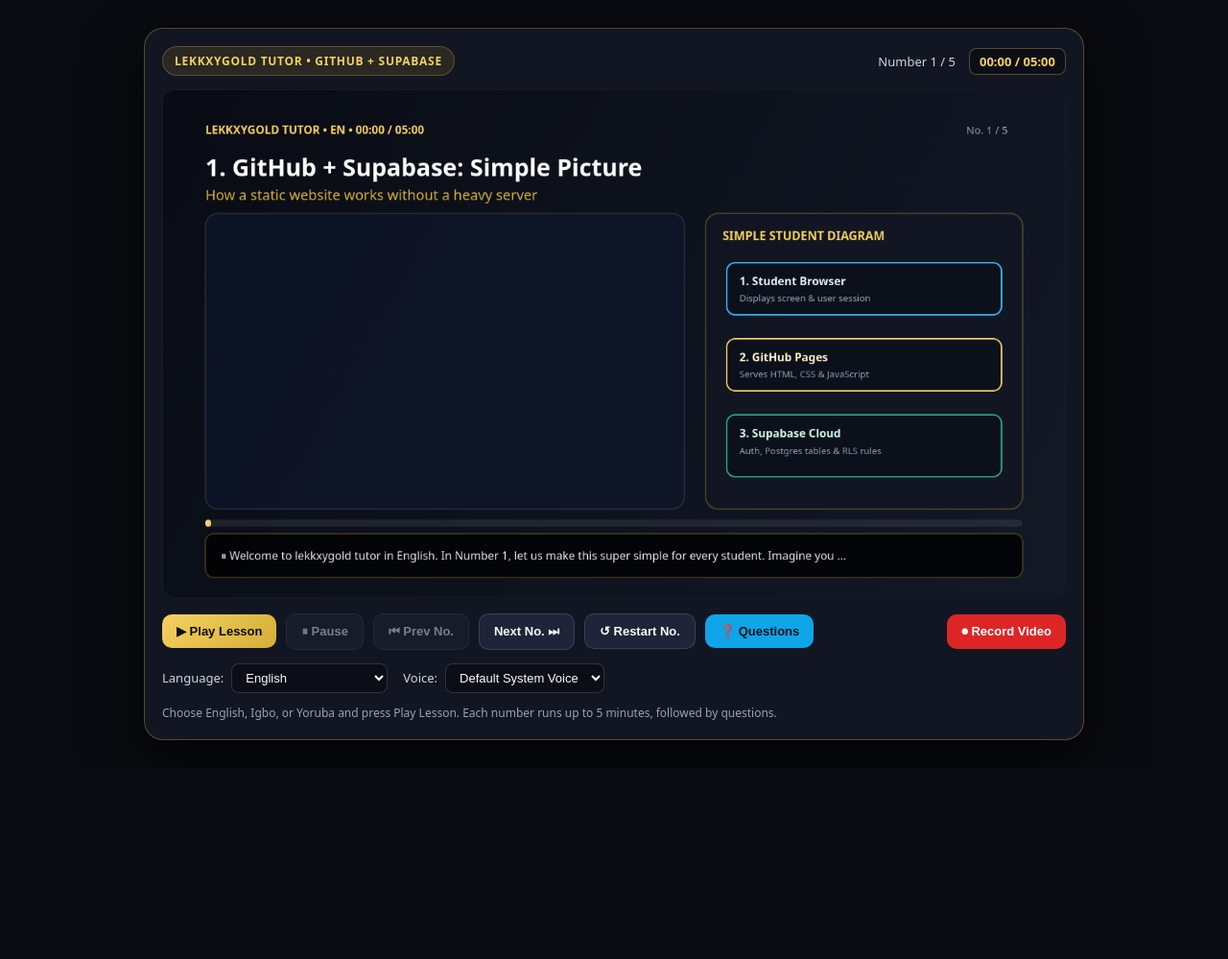
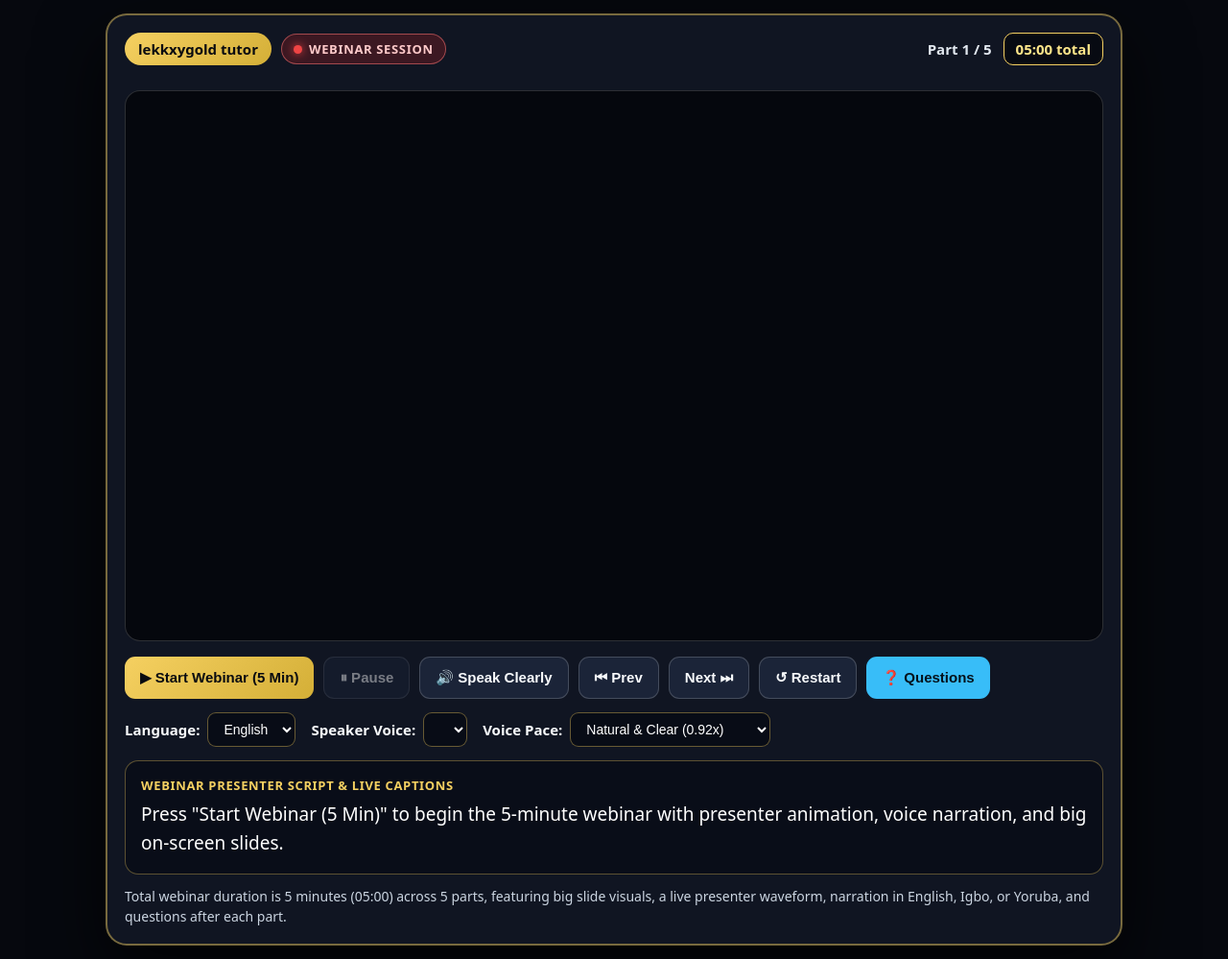
Before and after one commit to lekkxygold/lekkxytutor, a plain HTML site: page index.html in a window 1280 px wide. Shown: the whole page at 96% size. Before the commit the page ends 800 px from the top, so only its background shows below. Drawn offline with Linux system fonts and the light colour scheme; animation ran at ten frames a second.

Commit message:
Update webinar title and layout styles

```diff
--- a/index.html
+++ b/index.html
@@ -3,7 +3,7 @@
 <head>
   <meta charset="UTF-8" />
   <meta name="viewport" content="width=device-width, initial-scale=1.0" />
-  <title>lekkxygold tutor | GitHub + Supabase (EN / IG / YO)</title>
+  <title>lekkxygold tutor | Live Webinar Studio (5:00)</title>
   <style>
     * {
       box-sizing: border-box;
@@ -12,23 +12,22 @@
     }
     body {
       font-family: system-ui, -apple-system, BlinkMacSystemFont, "Segoe UI", Roboto, sans-serif;
-      background: #090b10;
+      background: #06080e;
       color: #f8fafc;
       min-height: 100vh;
       display: flex;
       flex-direction: column;
       align-items: center;
-      justify-content: center;
-      padding: 16px;
+      padding: 14px;
     }
-    .lesson-wrapper {
+    .webinar-shell {
       width: 100%;
-      max-width: 980px;
-      background: #121622;
-      border: 1px solid rgba(212, 175, 55, 0.35);
-      border-radius: 20px;
+      max-width: 1060px;
+      background: #101522;
+      border: 2px solid rgba(245, 208, 97, 0.45);
+      border-radius: 22px;
       padding: 18px;
-      box-shadow: 0 24px 60px rgba(0, 0, 0, 0.65);
+      box-shadow: 0 28px 70px rgba(0, 0, 0, 0.75);
     }
     .top-bar {
       display: flex;
@@ -38,41 +37,85 @@
       gap: 10px;
       margin-bottom: 14px;
     }
-    .badge {
-      font-size: 12px;
-      font-weight: 700;
-      letter-spacing: 0.06em;
-      text-transform: uppercase;
-      color: #f5d061;
-      background: rgba(212, 175, 55, 0.12);
-      border: 1px solid rgba(212, 175, 55, 0.3);
+    .brand-left {
+      display: flex;
+      align-items: center;
+      gap: 10px;
+      flex-wrap: wrap;
+    }
+    .brand-tag {
+      font-size: 15px;
+      font-weight: 800;
+      color: #090b10;
+      background: linear-gradient(135deg, #f5d061, #d4af37);
+      padding: 7px 14px;
+      border-radius: 999px;
+    }
+    .live-pill {
+      display: inline-flex;
+      align-items: center;
+      gap: 7px;
+      font-size: 13px;
+      font-weight: 800;
+      letter-spacing: 0.05em;
+      color: #fecaca;
+      background: rgba(220, 38, 38, 0.22);
+      border: 1px solid rgba(248, 113, 113, 0.55);
       padding: 6px 12px;
       border-radius: 999px;
     }
-    .meta-group {
+    .live-dot {
+      width: 9px;
+      height: 9px;
+      border-radius: 50%;
+      background: #ef4444;
+      box-shadow: 0 0 10px #ef4444;
+    }
+    .meta-row {
       display: flex;
+      flex-wrap: wrap;
       align-items: center;
-      gap: 14px;
-      font-size: 13px;
-      color: #cbd5e1;
+      gap: 12px;
+      font-size: 15px;
+      font-weight: 700;
+      color: #e2e8f0;
     }
     .timer-pill {
-      background: #0b0e17;
-      border: 1px solid rgba(245, 208, 97, 0.3);
-      color: #f5d061;
-      padding: 4px 10px;
-      border-radius: 8px;
-      font-weight: 700;
+      background: #070a12;
+      border: 1.5px solid #f5d061;
+      color: #fde68a;
+      padding: 6px 12px;
+      border-radius: 10px;
       font-variant-numeric: tabular-nums;
     }
+    .part-pills {
+      display: flex;
+      flex-wrap: wrap;
+      gap: 8px;
+      margin-bottom: 12px;
+    }
+    .part-pill {
+      background: #172036;
+      color: #cbd5e1;
+      border: 1px solid rgba(255, 255, 255, 0.14);
+      border-radius: 999px;
+      padding: 6px 13px;
+      font-size: 13px;
+      font-weight: 700;
+      cursor: pointer;
+    }
+    .part-pill.active {
+      background: linear-gradient(135deg, #f5d061, #d4af37);
+      color: #090b10;
+      border-color: transparent;
+    }
     .stage-box {
-      position: relative;
       width: 100%;
       aspect-ratio: 16 / 9;
-      background: #05070c;
-      border-radius: 14px;
+      background: #05070d;
+      border-radius: 16px;
       overflow: hidden;
-      border: 1px solid rgba(255, 255, 255, 0.08);
+      border: 1.5px solid rgba(255, 255, 255, 0.16);
     }
     canvas {
       width: 100%;
@@ -82,21 +125,16 @@
     .controls {
       display: flex;
       flex-wrap: wrap;
-      align-items: center;
       gap: 10px;
       margin-top: 16px;
     }
     button {
       border: none;
-      border-radius: 10px;
-      padding: 10px 15px;
-      font-size: 13px;
+      border-radius: 11px;
+      padding: 12px 16px;
+      font-size: 15px;
       font-weight: 700;
       cursor: pointer;
-      transition: transform 0.12s ease, opacity 0.15s ease;
-    }
-    button:active {
-      transform: scale(0.98);
     }
     button:disabled {
       opacity: 0.45;
@@ -107,166 +145,198 @@
       color: #090b10;
     }
     .btn-dark {
-      background: #1e2538;
+      background: #1b2438;
       color: #f8fafc;
-      border: 1px solid rgba(255, 255, 255, 0.12);
+      border: 1px solid rgba(255, 255, 255, 0.18);
     }
     .btn-quiz {
-      background: #0ea5e9;
-      color: #041019;
+      background: #38bdf8;
+      color: #05121c;
     }
-    .btn-record {
-      background: #dc2626;
-      color: #ffffff;
-      margin-left: auto;
-    }
-    .selectors-row {
+    .settings-bar {
       display: flex;
       flex-wrap: wrap;
       gap: 16px;
       align-items: center;
-      font-size: 13px;
-      color: #cbd5e1;
       margin-top: 14px;
+      font-size: 15px;
     }
-    .select-item {
+    .setting-item {
       display: flex;
       align-items: center;
       gap: 8px;
+      flex-wrap: wrap;
     }
     select {
-      background: #0b0e17;
-      color: #f8fafc;
-      border: 1px solid rgba(255, 255, 255, 0.15);
-      border-radius: 8px;
-      padding: 6px 10px;
-      font-size: 13px;
+      background: #080c16;
+      color: #ffffff;
+      border: 1.5px solid rgba(245, 208, 97, 0.4);
+      border-radius: 9px;
+      padding: 8px 12px;
+      font-size: 14px;
       max-width: 100%;
     }
-    .quiz-panel {
-      margin-top: 16px;
-      background: #0b0f1a;
-      border: 1px solid rgba(245, 208, 97, 0.35);
+    .reader-box {
+      margin-top: 14px;
+      background: #090d18;
+      border: 1.5px solid rgba(245, 208, 97, 0.35);
       border-radius: 14px;
       padding: 16px;
     }
-    .quiz-panel.hidden {
+    .reader-heading {
+      font-size: 13px;
+      font-weight: 800;
+      text-transform: uppercase;
+      letter-spacing: 0.05em;
+      color: #f5d061;
+      margin-bottom: 6px;
+    }
+    .reader-text {
+      font-size: 19px;
+      line-height: 1.6;
+      color: #ffffff;
+      font-weight: 500;
+    }
+    .quiz-box {
+      margin-top: 16px;
+      background: #090e1b;
+      border: 2px solid #38bdf8;
+      border-radius: 14px;
+      padding: 18px;
+    }
+    .quiz-box.hidden {
       display: none;
     }
-    .quiz-header {
-      font-size: 12px;
-      font-weight: 700;
+    .quiz-tag {
+      font-size: 13px;
+      font-weight: 800;
       text-transform: uppercase;
-      letter-spacing: 0.05em;
       color: #38bdf8;
       margin-bottom: 6px;
     }
-    .quiz-question {
-      font-size: 16px;
+    .quiz-q {
+      font-size: 20px;
       font-weight: 700;
       color: #ffffff;
-      margin-bottom: 12px;
+      line-height: 1.45;
+      margin-bottom: 14px;
+    }
+    .quiz-opts {
+      display: grid;
+      grid-template-columns: 1fr;
+      gap: 10px;
+    }
+    .opt-btn {
+      text-align: left;
+      background: #172036;
+      color: #ffffff;
+      border: 1.5px solid rgba(255, 255, 255, 0.18);
+      border-radius: 11px;
+      padding: 13px 15px;
+      font-size: 17px;
       line-height: 1.4;
     }
-    .quiz-options {
-      display: grid;
-      grid-template-columns: repeat(auto-fit, minmax(220px, 1fr));
-      gap: 10px;
+    .opt-btn.correct {
+      background: rgba(16, 185, 129, 0.25);
+      border-color: #10b981;
+      color: #ecfdf5;
     }
-    .option-btn {
-      text-align: left;
-      background: #171e30;
-      color: #f1f5f9;
-      border: 1px solid rgba(255, 255, 255, 0.12);
-      padding: 11px 13px;
-      border-radius: 10px;
-      font-size: 13px;
+    .opt-btn.wrong {
+      background: rgba(239, 68, 68, 0.25);
+      border-color: #ef4444;
+      color: #fef2f2;
+    }
+    .quiz-ans {
+      margin-top: 14px;
+      font-size: 18px;
+      line-height: 1.5;
+      color: #fde68a;
       font-weight: 600;
     }
-    .option-btn:hover {
-      border-color: #f5d061;
-    }
-    .option-btn.correct {
-      background: rgba(16, 185, 129, 0.22);
-      border-color: #10b981;
-      color: #d1fae5;
-    }
-    .option-btn.wrong {
-      background: rgba(239, 68, 68, 0.22);
-      border-color: #ef4444;
-      color: #fee2e2;
-    }
-    .quiz-feedback {
-      margin-top: 12px;
-      font-size: 13px;
-      line-height: 1.5;
-      color: #fde68a;
-    }
-    .quiz-next-row {
-      margin-top: 12px;
+    .next-wrap {
+      margin-top: 14px;
       display: flex;
       justify-content: flex-end;
     }
-    .status-note {
+    .footer-note {
       margin-top: 12px;
-      font-size: 12px;
-      color: #94a3b8;
+      font-size: 14px;
+      color: #cbd5e1;
       line-height: 1.5;
     }
   </style>
 </head>
 <body>
-  <div class="lesson-wrapper">
+  <div class="webinar-shell">
     <div class="top-bar">
-      <span class="badge">lekkxygold tutor • GitHub + Supabase</span>
-      <div class="meta-group">
-        <span id="sceneCounter">Number 1 / 5</span>
-        <span id="timerDisplay" class="timer-pill">00:00 / 05:00</span>
+      <div class="brand-left">
+        <span class="brand-tag">lekkxygold tutor</span>
+        <span class="live-pill"><span class="live-dot"></span>WEBINAR SESSION</span>
+      </div>
+      <div class="meta-row">
+        <span id="partCounter">Part 1 / 5</span>
+        <span id="totalTimerText" class="timer-pill">05:00 total</span>
       </div>
     </div>
 
+    <div id="partPills" class="part-pills"></div>
+
     <div class="stage-box">
-      <canvas id="lessonCanvas" width="1280" height="720"></canvas>
+      <canvas id="webinarCanvas" width="1280" height="720"></canvas>
     </div>
 
     <div class="controls">
-      <button id="playBtn" class="btn-gold">▶ Play Lesson</button>
+      <button id="playBtn" class="btn-gold">▶ Start Webinar (5 Min)</button>
       <button id="pauseBtn" class="btn-dark" disabled>⏸ Pause</button>
-      <button id="prevBtn" class="btn-dark">⏮ Prev No.</button>
-      <button id="nextBtn" class="btn-dark">Next No. ⏭</button>
-      <button id="restartBtn" class="btn-dark">↺ Restart No.</button>
-      <button id="quizNowBtn" class="btn-quiz">❓ Questions</button>
-      <button id="recordBtn" class="btn-record">⏺ Record Video</button>
+      <button id="speakBtn" class="btn-dark">🔊 Speak Clearly</button>
+      <button id="prevBtn" class="btn-dark">⏮ Prev</button>
+      <button id="nextBtn" class="btn-dark">Next ⏭</button>
+      <button id="restartBtn" class="btn-dark">↺ Restart</button>
+      <button id="quizBtn" class="btn-quiz">❓ Questions</button>
     </div>
 
-    <div class="selectors-row">
-      <div class="select-item">
-        <label for="langSelect">Language:</label>
+    <div class="settings-bar">
+      <div class="setting-item">
+        <label for="langSelect"><strong>Language:</strong></label>
         <select id="langSelect">
           <option value="en">English</option>
-          <option value="ig">Igbo (Asụsụ Igbo)</option>
-          <option value="yo">Yoruba (Èdè Yorùbá)</option>
+          <option value="ig">Igbo</option>
+          <option value="yo">Yoruba</option>
         </select>
       </div>
-
-      <div class="select-item">
-        <label for="voiceSelect">Voice:</label>
+      <div class="setting-item">
+        <label for="voiceSelect"><strong>Speaker Voice:</strong></label>
         <select id="voiceSelect"></select>
+      </div>
+      <div class="setting-item">
+        <label for="paceSelect"><strong>Voice Pace:</strong></label>
+        <select id="paceSelect">
+          <option value="0.92" selected>Natural & Clear (0.92x)</option>
+          <option value="0.82">Slow & Steady (0.82x)</option>
+          <option value="1.05">Energetic Webinar (1.05x)</option>
+        </select>
       </div>
     </div>
 
-    <div id="quizPanel" class="quiz-panel hidden">
-      <div id="quizHeader" class="quiz-header">Post-Lesson Check</div>
-      <div id="quizQuestion" class="quiz-question"></div>
-      <div id="quizOptions" class="quiz-options"></div>
-      <div id="quizFeedback" class="quiz-feedback"></div>
-      <div class="quiz-next-row">
-        <button id="continueNextBtn" class="btn-gold" style="display: none;">Next Lesson Number →</button>
+    <div class="reader-box">
+      <div id="readerLabel" class="reader-heading">Webinar Presenter Script & Live Captions</div>
+      <div id="readerText" class="reader-text">
+        Press "Start Webinar (5 Min)" to begin the 5-minute webinar with presenter animation, voice narration, and big on-screen slides.
       </div>
     </div>
 
-    <p id="statusNote" class="status-note">
-      Each lesson number runs up to 5 minutes (05:00) with student-friendly explanations and questions at the end. Choose English, Igbo, or Yoruba, then press "Play Lesson".
+    <div id="quizBox" class="quiz-box hidden">
+      <div id="quizTag" class="quiz-tag">Webinar Q&A Check</div>
+      <div id="quizQ" class="quiz-q"></div>
+      <div id="quizOpts" class="quiz-opts"></div>
+      <div id="quizAns" class="quiz-ans"></div>
+      <div class="next-wrap">
+        <button id="nextPartBtn" class="btn-gold" style="display: none;">Next Part →</button>
+      </div>
+    </div>
+
+    <p id="footerNote" class="footer-note">
+      Total webinar duration is 5 minutes (05:00) across 5 parts, featuring big slide visuals, a live presenter waveform, narration in English, Igbo, or Yoruba, and questions after each part.
     </p>
   </div>
 
```
